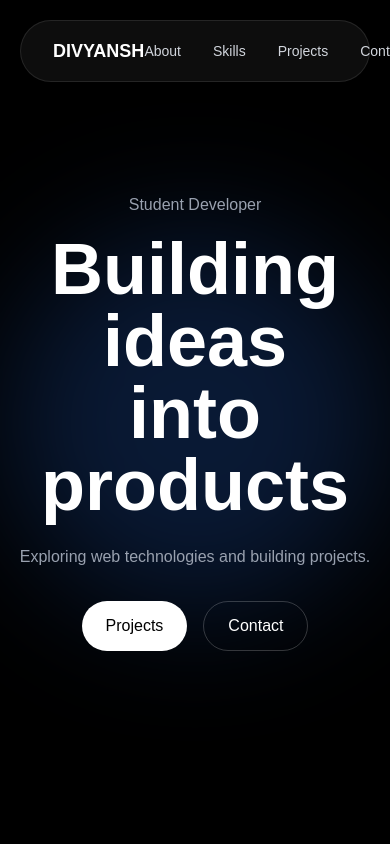
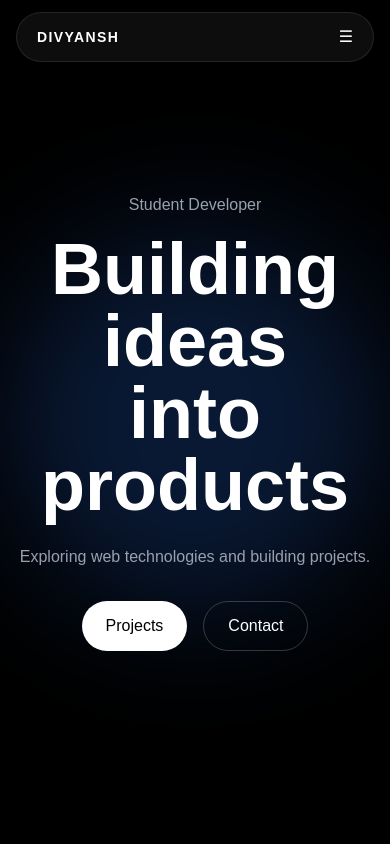
Before and after one commit to itsdivyanshuno/portfolio, a Next.js app: page / in a window 390 px wide. Shown: the top 844 px of the page. Built offline with nearby package versions, Linux system fonts and the light colour scheme.

Commit message:
updated nav bar for smaller devices

```diff
--- a/src/components/Navbar.tsx
+++ b/src/components/Navbar.tsx
@@ -1,34 +1,53 @@
+"use client";
+
+import { useState } from "react";
+
 export default function Navbar() {
+  const [open, setOpen] = useState(false);
+
   return (
-    <nav className="fixed top-0 z-50 w-full p-5">
+    <nav className="fixed top-0 z-50 w-full px-4 py-3">
 
-      <div className="mx-auto flex max-w-6xl items-center justify-between rounded-full border border-white/10 bg-white/5 px-8 py-4 backdrop-blur-md">
+      <div className="mx-auto flex max-w-6xl items-center justify-between rounded-full border border-white/10 bg-white/5 px-5 py-3 backdrop-blur-md">
 
-        <h1 className="text-lg font-bold">
+        {/* Logo */}
+        <h1 className="text-sm font-bold tracking-widest md:text-lg">
           DIVYANSH
         </h1>
 
-        <div className="flex gap-8 text-sm text-gray-300">
+        {/* Desktop Links */}
+        <div className="hidden gap-8 text-sm text-gray-300 md:flex">
+          <a href="#about" className="hover:text-white">About</a>
+          <a href="#skills" className="hover:text-white">Skills</a>
+          <a href="#projects" className="hover:text-white">Projects</a>
+          <a href="#contact" className="hover:text-white">Contact</a>
+        </div>
 
-          <a href="#about" className="transition hover:text-white">
-            About
-          </a>
+        {/* Hamburger Button (mobile only) */}
+        <button
+          onClick={() => setOpen(!open)}
+          className="text-white md:hidden"
+        >
+          {open ? "✕" : "☰"}
+        </button>
 
-          <a href="#skills" className="transition hover:text-white">
-            Skills
-          </a>
+      </div>
 
-          <a href="#projects" className="transition hover:text-white">
-            Projects
-          </a>
+      {/* Mobile Menu */}
+      {open && (
+        <div className="mx-auto mt-3 max-w-6xl rounded-2xl border border-white/10 bg-black/90 p-5 text-center text-white md:hidden">
 
-          <a href="#contact" className="transition hover:text-white">
-            Contact
-          </a>
+          <div className="flex flex-col gap-4">
+
+            <a href="#about" onClick={() => setOpen(false)}>About</a>
+            <a href="#skills" onClick={() => setOpen(false)}>Skills</a>
+            <a href="#projects" onClick={() => setOpen(false)}>Projects</a>
+            <a href="#contact" onClick={() => setOpen(false)}>Contact</a>
+
+          </div>
 
         </div>
-
-      </div>
+      )}
 
     </nav>
   );
```
